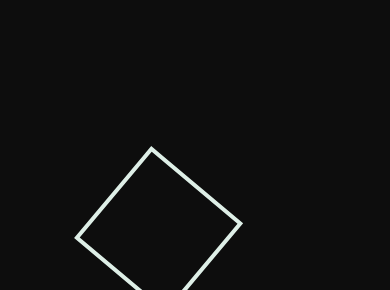
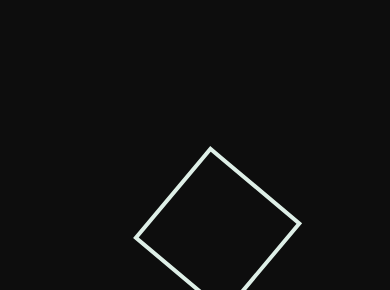
Before and after one commit to Deh1301/Portfolio-Andre, a website: page public/index.html in a window 390 px wide. Shown: the part 99-389 px from the top of the page. Drawn offline with Linux system fonts and the light colour scheme; a web font is replaced by a local one.

Commit message:
atualizando teste responsividade

```diff
--- a/public/style/index.css
+++ b/public/style/index.css
@@ -58,7 +58,7 @@ h2 {
     height: 120px;
     position: absolute;
     top: 50%;
-    left: -30%;
+    left: -15%;
     transform: translate(-50%,-15%);
 
     margin-top: -100px;
```
